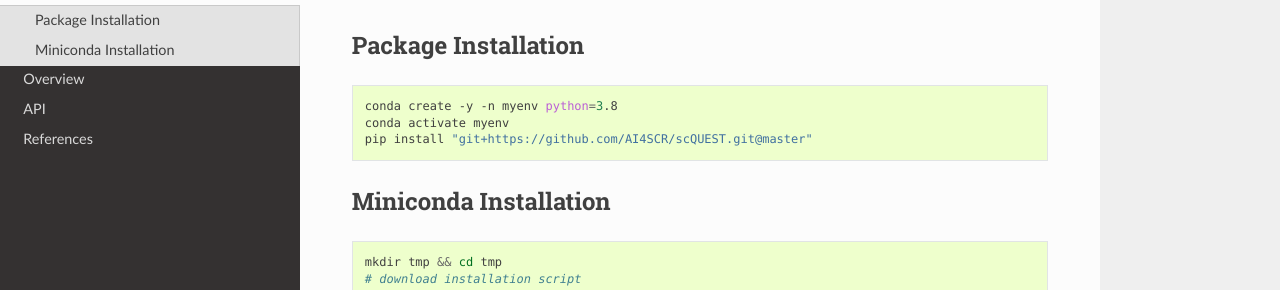
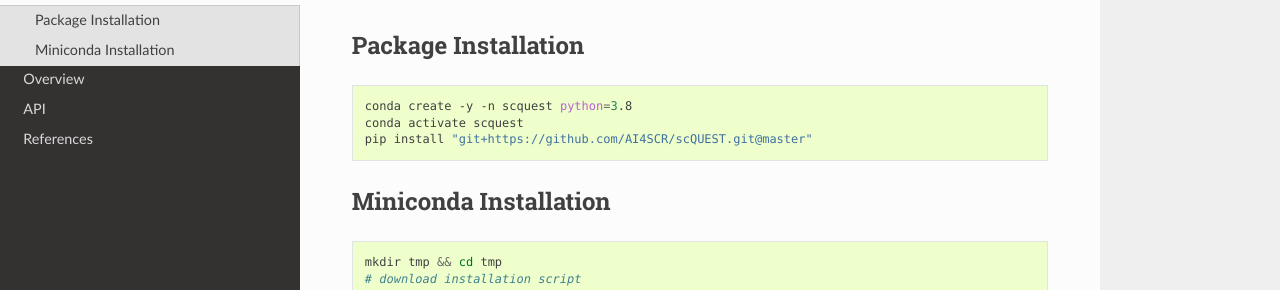
Before and after one commit to AI4SCR/scQUEST, a Sphinx documentation site: the page built from docs/installation.rst, in a window 1280 px wide. Shown: the part 131-421 px from the top of the page. Built offline with Sphinx 7.4.7 and the Read the Docs theme 2.0.0, drawn with Linux system fonts in a browser that asks for light colours.

Commit message:
prettify

```diff
--- a/docs/installation.rst
+++ b/docs/installation.rst
@@ -5,8 +5,8 @@
 ____________________
 .. code-block:: bash
 
-    conda create -y -n myenv python=3.8
-    conda activate myenv
+    conda create -y -n scquest python=3.8
+    conda activate scquest
     pip install "git+https://github.com/AI4SCR/scQUEST.git@master"
 
 Miniconda Installation
```
